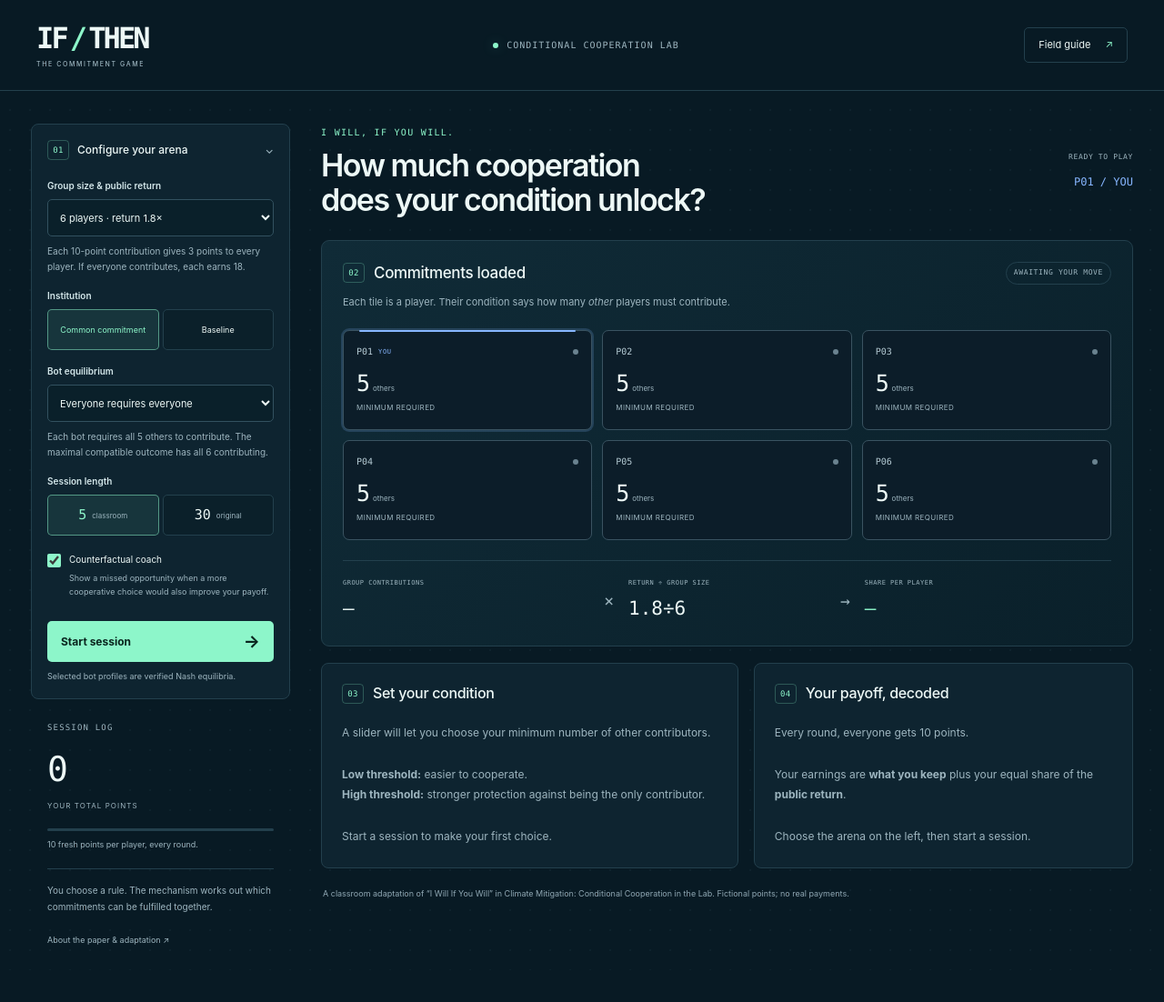
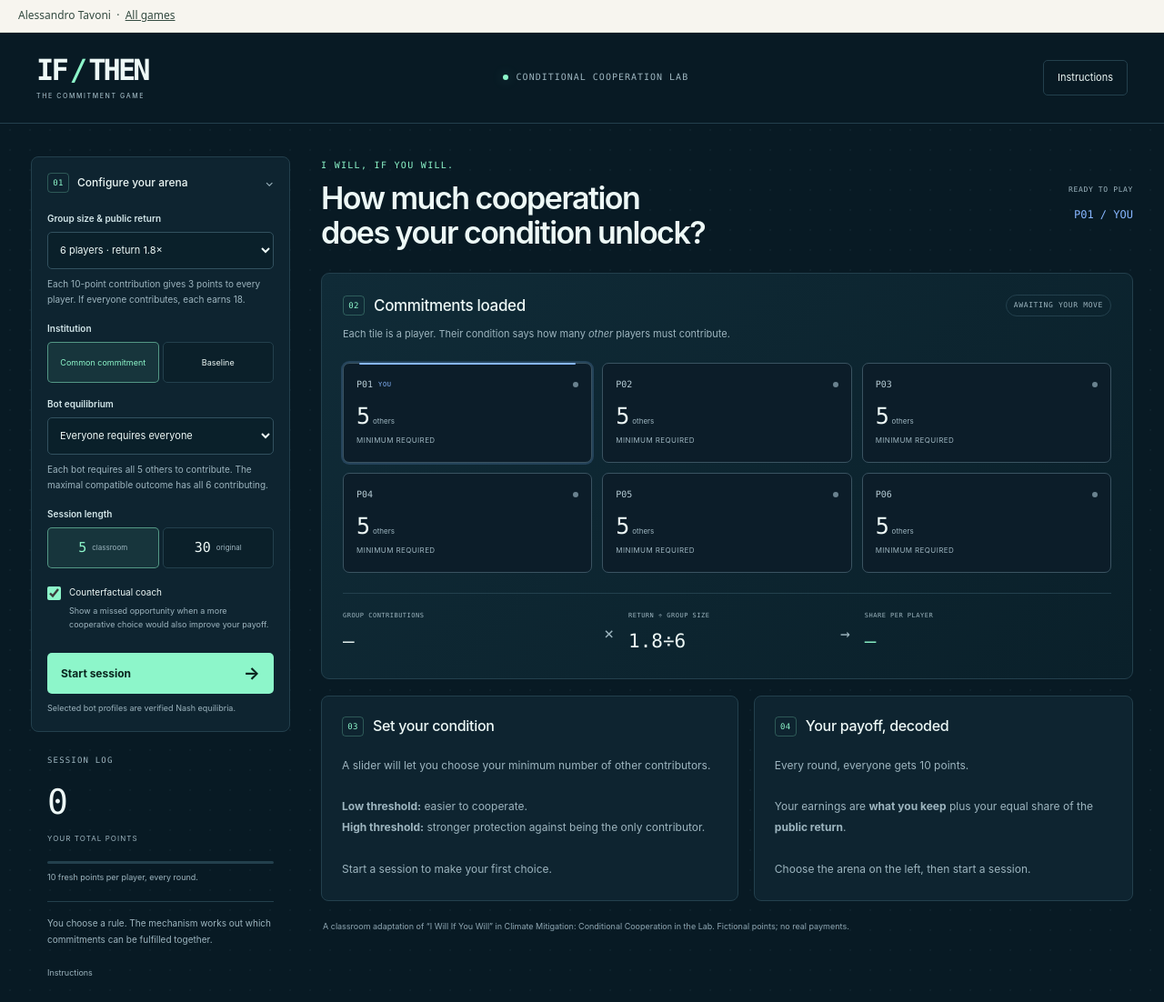
Before and after one commit to aletavoni/common-ground, a plain HTML site: page if-then.html in a window 1280 px wide. Shown: the whole page at 91% size. Before the commit the page ends 1067 px from the top, so only its background shows below. Drawn offline with Linux system fonts and the light colour scheme.

Commit message:
Rename IF/THEN guide to Instructions and link the academic site
Updated the header section and instructions in the HTML file.

```diff
--- a/if-then.html
+++ b/if-then.html
@@ -245,9 +245,9 @@ updateConfiguration();
 
 </script>
 </head>
-<body>
+<body><div style="font:12px/1.4 system-ui,sans-serif;padding:9px 20px;background:#f7f5ef;color:#344b41;border-bottom:1px solid #d9ded2;position:relative;z-index:10;display:flex;align-items:center;justify-content:space-between;gap:20px;flex-wrap:wrap"><span><a href="https://sites.google.com/view/alessandro-tavoni/" style="color:#344b41;text-decoration:none">Alessandro Tavoni</a> &nbsp;·&nbsp; <a href="games.html" style="color:#344b41">All games</a></span></div>
   <a href="#workbench" class="skip-link">Skip to the game</a>
-  <header class="app-header"><a class="wordmark" href="" aria-label="IF THEN home">IF<span>/</span>THEN<span class="wordmark-sub">THE COMMITMENT GAME</span></a><div class="header-description"><span class="live-dot"></span>CONDITIONAL COOPERATION LAB</div><div class="header-actions"><button id="restart" class="quiet-button" hidden>New session</button><button id="open-guide" class="guide-button">Field guide <span aria-hidden="true">↗</span></button></div></header>
+  <header class="app-header"><a class="wordmark" href="" aria-label="IF THEN home">IF<span>/</span>THEN<span class="wordmark-sub">THE COMMITMENT GAME</span></a><div class="header-description"><span class="live-dot"></span>CONDITIONAL COOPERATION LAB</div><div class="header-actions"><button id="restart" class="quiet-button" hidden>New session</button><button id="open-guide" class="guide-button">Instructions</button></div></header>
   <main class="console-layout">
     <aside class="control-rail"><details id="settings-details" open><summary><span class="section-index">01</span> Configure your arena <span aria-hidden="true">⌄</span></summary><div class="settings-content"><fieldset id="arena-controls"><legend class="sr-only">Session configuration</legend>
       <label class="field-label" for="scenario">Group size & public return</label><select id="scenario"><option value="n2">2 players · return 1.8×</option><option value="n3">3 players · return 1.8×</option><option value="n6" selected>6 players · return 1.8×</option><option value="n15low">15 players · return 1.8×</option><option value="n15high">15 players · return 4.5×</option></select><p id="return-description" class="control-hint"></p>
@@ -256,7 +256,7 @@ updateConfiguration();
       <div id="coalition-settings" hidden><label class="field-label" for="coalition">Cooperating coalition size</label><select id="coalition"></select><label class="field-label" for="seat">Your position</label><select id="seat"><option value="inside">Inside the cooperating coalition</option><option value="outside">Outside the coalition</option></select></div>
       <fieldset class="segmented length-options"><legend class="field-label">Session length</legend><label><input type="radio" name="rounds" value="5" checked><span>5 <small>classroom</small></span></label><label><input type="radio" name="rounds" value="30"><span>30 <small>original</small></span></label></fieldset>
       <label class="coach-toggle"><input type="checkbox" id="coach" checked><span>Counterfactual coach<small>Show a missed opportunity when a more cooperative choice would also improve your payoff.</small></span></label>
-    </fieldset><button id="start-session" class="launch-button">Start session <span aria-hidden="true">→</span></button><p id="configuration-status" class="control-hint">Selected bot profiles are verified Nash equilibria.</p></div></details><section id="session-summary" class="session-summary" aria-label="Your session"><div class="rail-title">SESSION LOG</div><div class="total-score"><span id="total-score">0</span><small>YOUR TOTAL POINTS</small></div><div class="session-progress"><span id="session-progress"></span></div><p id="session-caption">10 fresh points per player, every round.</p><p class="rail-note">You choose a rule. The mechanism works out which commitments can be fulfilled together.</p></section><button class="source-button" id="source-info">About the paper & adaptation ↗</button></aside>
+    </fieldset><button id="start-session" class="launch-button">Start session <span aria-hidden="true">→</span></button><p id="configuration-status" class="control-hint">Selected bot profiles are verified Nash equilibria.</p></div></details><section id="session-summary" class="session-summary" aria-label="Your session"><div class="rail-title">SESSION LOG</div><div class="total-score"><span id="total-score">0</span><small>YOUR TOTAL POINTS</small></div><div class="session-progress"><span id="session-progress"></span></div><p id="session-caption">10 fresh points per player, every round.</p><p class="rail-note">You choose a rule. The mechanism works out which commitments can be fulfilled together.</p></section><button class="source-button" id="source-info">Instructions</button></aside>
     <section class="workbench" id="workbench" tabindex="-1" aria-labelledby="main-heading">
       <div class="intro-line"><div><p class="eyebrow">I WILL, IF YOU WILL.</p><h1 id="main-heading">How much cooperation<br>does your condition unlock?</h1></div><div class="round-display"><span id="round-label">READY TO PLAY</span><strong id="player-label">P01 / YOU</strong></div></div>
       <div class="engine-panel"><div class="engine-heading"><div><span class="section-index">02</span><h2 id="board-title">Commitments loaded</h2></div><span class="engine-state" id="engine-state">AWAITING YOUR MOVE</span></div><p id="board-caption" class="board-caption">Each tile is a player. Their condition says how many <em>other</em> players must contribute.</p><div id="player-grid" class="player-grid" role="list" aria-label="Player commitments"></div>
@@ -267,7 +267,7 @@ updateConfiguration();
       <p class="workbench-note">A classroom adaptation of “I Will If You Will” in Climate Mitigation: Conditional Cooperation in the Lab. Fictional points; no real payments.</p>
     </section>
   </main>
-  <dialog id="field-guide" aria-labelledby="guide-title"><div class="dialog-head"><span class="eyebrow">THE FIELD GUIDE</span><button id="close-guide" aria-label="Close field guide">×</button></div><h2 id="guide-title">A condition can change<br>everyone’s outcome.</h2><div class="guide-copy">
+  <dialog id="field-guide" aria-labelledby="guide-title"><div class="dialog-head"><span class="eyebrow">THE FIELD GUIDE</span><button id="close-guide" aria-label="Close instructions">×</button></div><h2 id="guide-title">A condition can change<br>everyone’s outcome.</h2><div class="guide-copy">
     <p>You control one player, and bots control the others. Every player receives <strong>10 fresh points in every round</strong>. Each either contributes all 10 to the group or keeps all 10.</p><p>The group’s contributions are multiplied by the <strong>group return</strong> (1.8 or 4.5), then divided equally among every player, including those who kept their points. Your payoff is your private 0 or 10 points plus your equal share of that public return.</p>
     <h3>Two institutions</h3><p><strong>Baseline:</strong> you can only choose always contribute or always keep. Since a contribution gives you back less than its 10-point cost, everyone keeping is the unique Nash equilibrium.</p><p><strong>Common commitment:</strong> you can also say “I contribute only if at least k other players contribute.” The condition refers to <em>others</em>; you are not counted in your own threshold. “Always contribute” corresponds to k=0, and “always keep” to k=n, a threshold the other n−1 players can never meet.</p>
     <h3>The largest compatible outcome</h3><p>Conditions can have more than one mutually compatible outcome. For example, if everyone contributes only if everyone else does, both universal cooperation and universal defection fit those conditions. The paper’s mechanism selects the <strong>most cooperative compatible outcome</strong>.</p><p>The trace starts with everyone as a candidate contributor, removes players whose conditions cannot be met, and repeats until no further removal is needed. This is a calculation, not a sequence of players observing and changing their choices. All actual choices are simultaneous, and no money moves until the final outcome is determined.</p>
```
